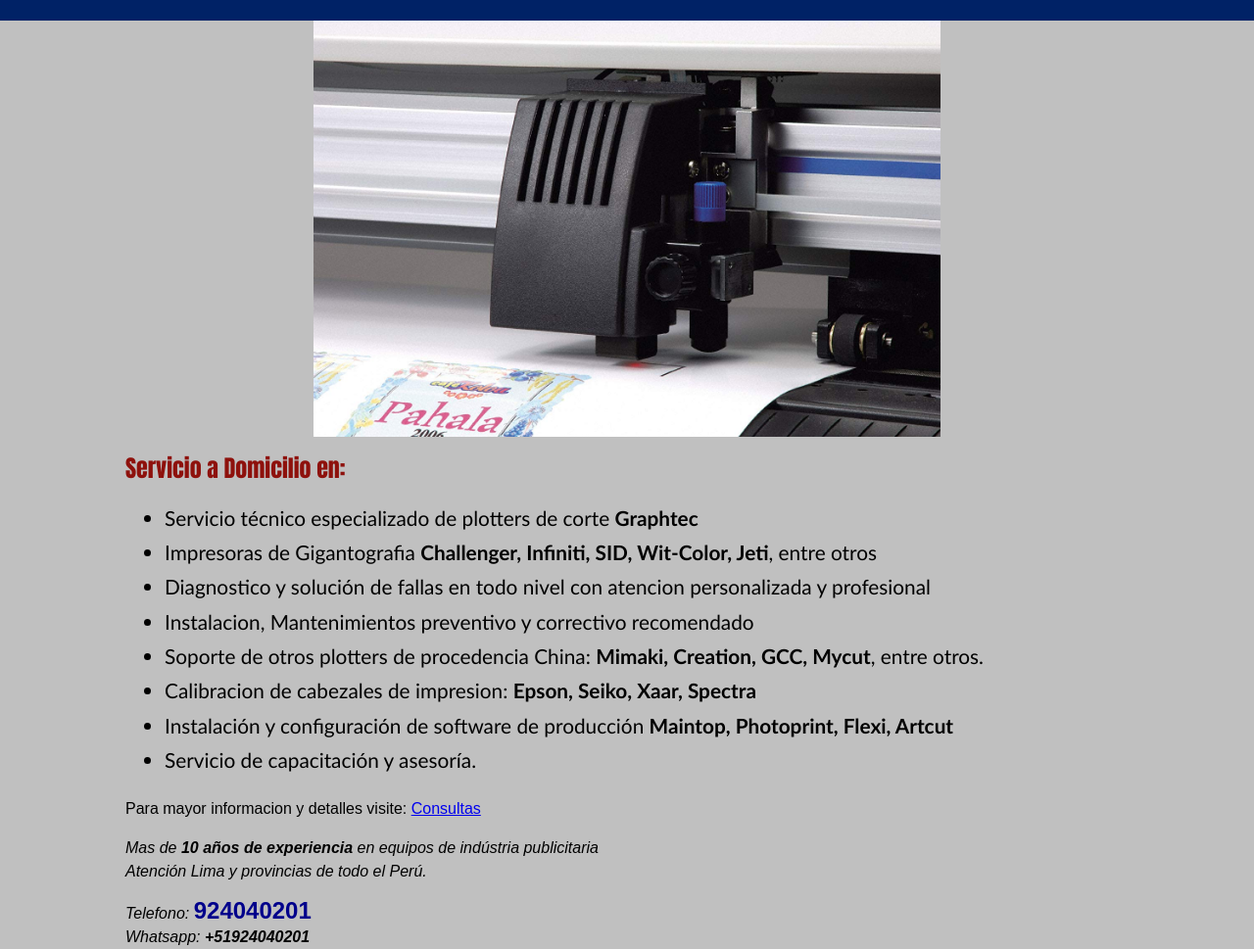
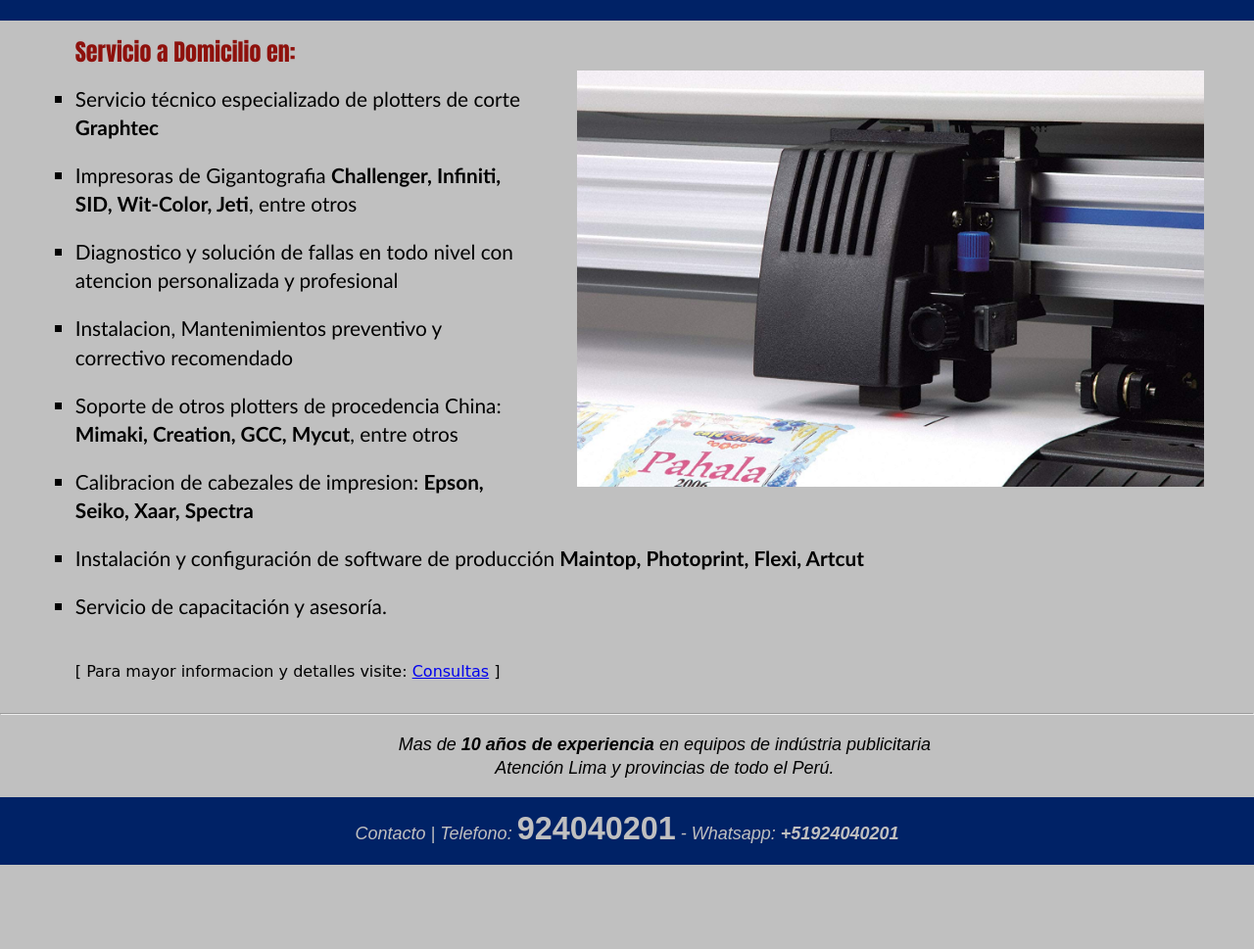
Before and after one commit to prinser/prinser.github.io, a plain HTML site: page index.html in a window 1280 px wide. Shown: the part 88-1057 px from the top of the page at 98% size. After the commit the page ends 971 px from the top, so only its background shows below. Drawn offline with Linux system fonts and the light colour scheme.

Commit message:
last modification

```diff
--- a/estilo.css
+++ b/estilo.css
@@ -5,7 +5,7 @@ body {
     background-color: silver;
 }
 h1 {text-align: center}
-header {
+header, footer {
     background: #002266;
     padding: 5px;
     text-align: center;
@@ -22,13 +22,17 @@ h2 {
     color: darkblue;
     font-size: 20px;
 }
-article, aside, footer {
-    margin-left: 10%;
+article, aside {
+    margin-left: 6%;
+}
+
+article p {
+    font-family: cursive;
+    margin-bottom: 30px;
 }
 img {
-    display: block;
-    margin-left: auto;
-    margin-right: auto;
+    margin: 4%;
+    float: right;
 }
 .item {
     font-family: Impact, Haettenschweiler, 'Arial Narrow Bold', sans-serif;
@@ -37,21 +41,40 @@ img {
 }
 aside {
     font-style: italic;
+    text-align: center;
+    font-size: large;
 }
 
 span {
-    color: darkblue;
-    font-size: 1.5em;
+    color: silver;
+    font-size: 1.8em;
     font-family: Arial;
     font-style: normal;
 }
 
 article ul {
     font-size: 1.3em;
-    line-height: 1.7em;
+    line-height: 1.4em;
     font-family: 'Gill Sans', 'Gill Sans MT', Calibri, 'Trebuchet MS', sans-serif;
+    padding: 0;
+    list-style-type: square;;
+}
+
+article ul li {
+    padding-bottom: 20px;
 }
 
 footer {
-    /* color: rgba(139, 5, 0, 0.938); */
+    color: silver;
+    padding: 20px;
+    font-size: large;
 }
+
+@media (max-width: 700px) {
+    img {
+        /* display: block; */
+        width: 100%;
+        margin: 0px 0px 20px 0px;
+        text-align: center;
+    }
+}
--- a/index.html
+++ b/index.html
@@ -24,20 +24,20 @@
             <li>Impresoras de Gigantografia <b>Challenger, Infiniti, SID, Wit-Color, Jeti</b>, entre otros</li>
             <li>Diagnostico y solución de fallas en todo nivel con atencion personalizada y profesional</li>
             <li>Instalacion, Mantenimientos preventivo y correctivo recomendado</li>
-            <li>Soporte de otros plotters de procedencia China: <b>Mimaki, Creation, GCC, Mycut</b>, entre otros.</b></li>
+            <li>Soporte de otros plotters de procedencia China: <b>Mimaki, Creation, GCC, Mycut</b>, entre otros</li>
             <li>Calibracion de cabezales de impresion: <b>Epson, Seiko, Xaar, Spectra</b></li>
             <li>Instalación y configuración de software de producción <b>Maintop, Photoprint, Flexi, Artcut</b></li>
             <li>Servicio de capacitación y asesoría.</li>
         </ul>
-        <p>Para mayor informacion y detalles visite: <a href="http://techprint.epizy.com/">Consultas</a></p>
+        <p>[ Para mayor informacion y detalles visite: <a href="http://techprint.epizy.com/">Consultas</a> ]</p>
     </article>
+    <hr>
     <aside>
         <p>Mas de <strong>10 años de experiencia</strong> en equipos de indústria publicitaria <br>
             Atención Lima y <em>provincias</em> de todo el Perú.</p>
     </aside>
     <footer>
-        <address>Telefono: <span><strong>924040201</strong></span><br>
-            Whatsapp: <strong>+51924040201</strong>
+        <address>Contacto | Telefono: <span><strong>924040201</strong></span> - Whatsapp: <strong>+51924040201</strong>
         </address>
     </footer>
 </body>
```
